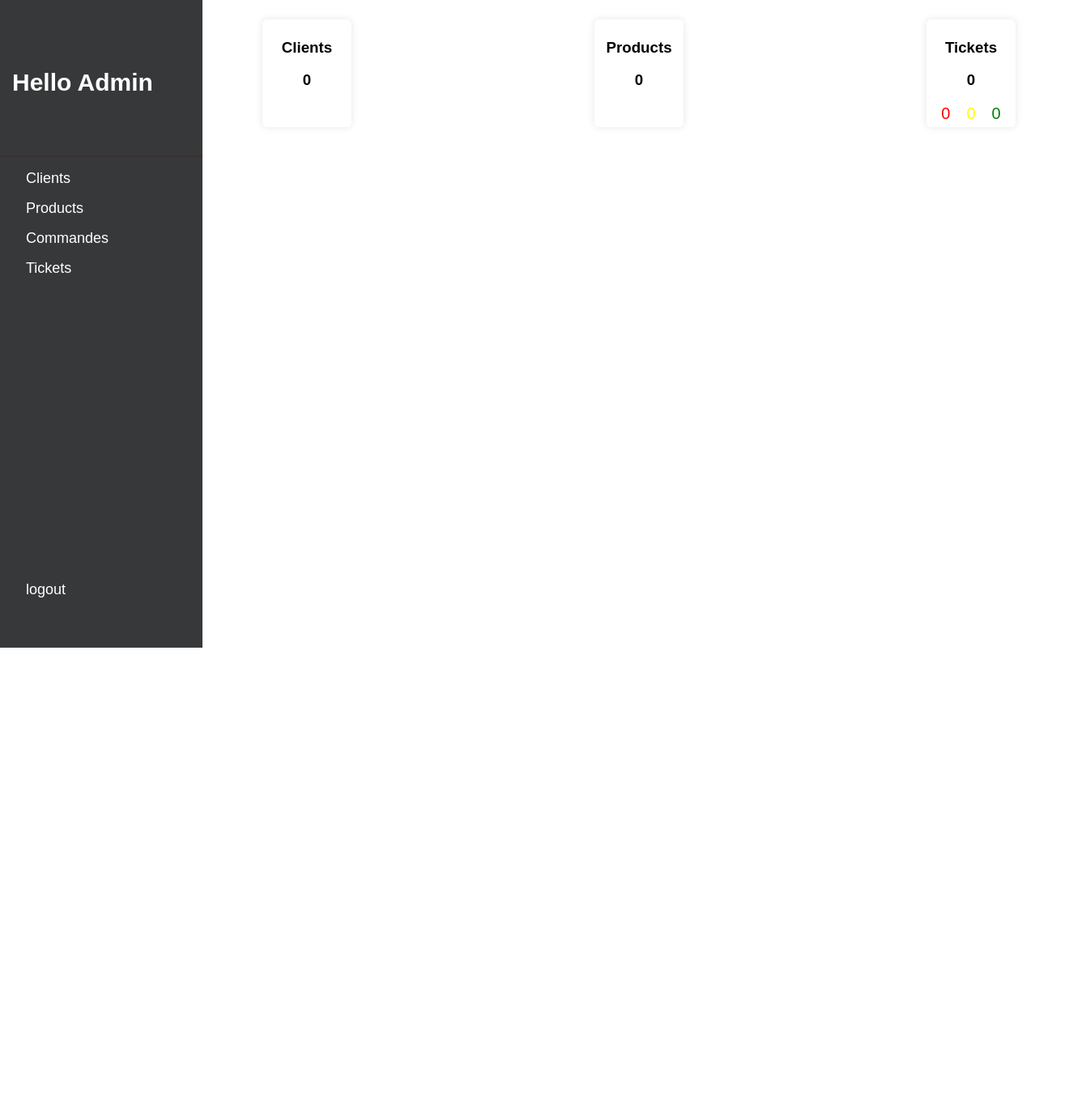
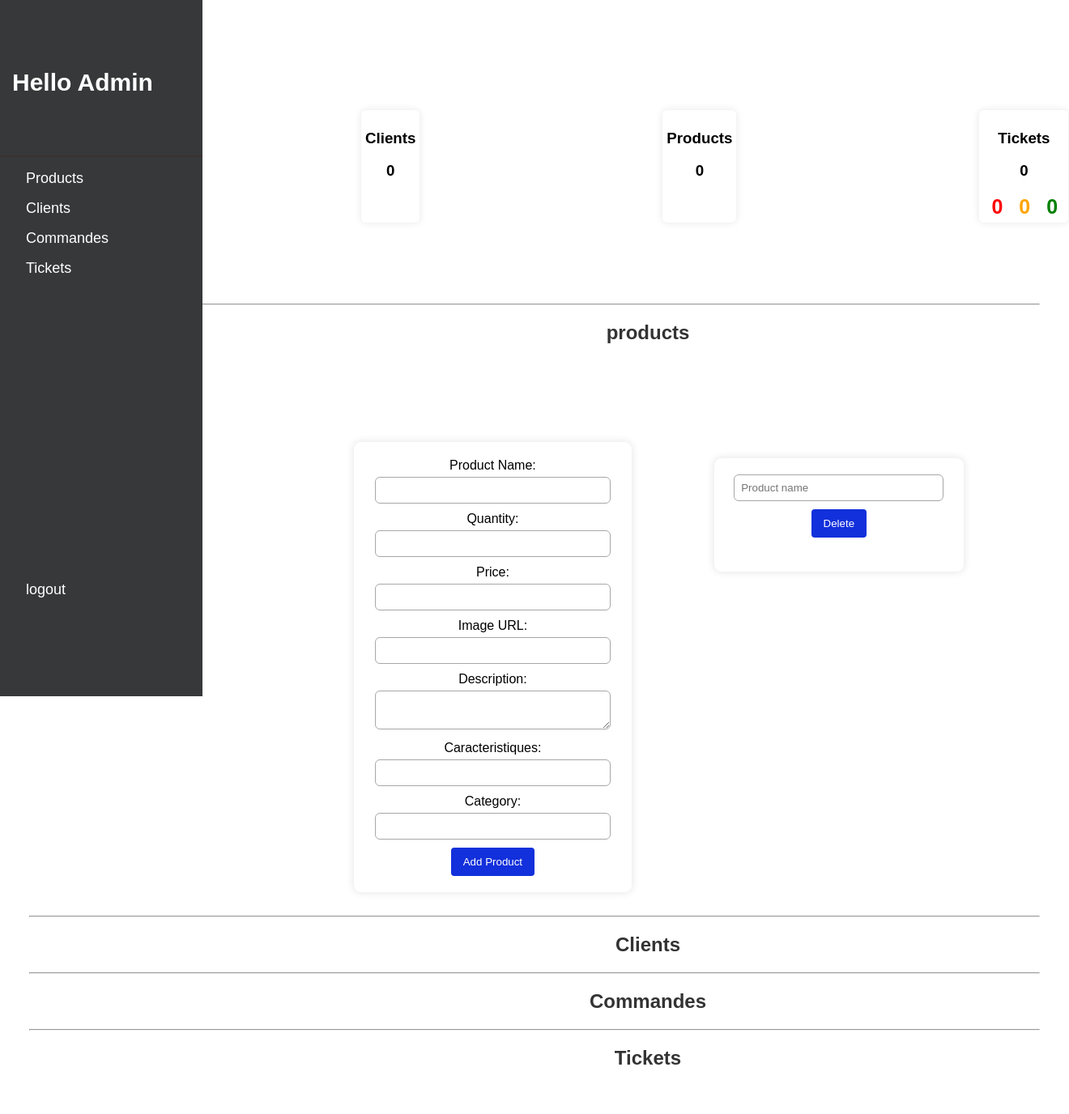
Before and after one commit to Zakaria12e/Ecom-website, a PHP site: page /admin.php in a window 1320 px wide. Shown: the whole page at 81% size. Before the commit the page ends 800 px from the top, so only its background shows below. Run offline with PHP 8.4, Linux system fonts and the light colour scheme; the visitor is signed in with stand-in values (Sample User, id 1); data that the repository does not hold is empty.

Commit message:
add admin/producrts

```diff
--- a/admin.css
+++ b/admin.css
@@ -2,6 +2,9 @@ body {
     font-family: Arial, sans-serif;
 
 }
+html{
+    scroll-behavior: smooth;
+  }
 
 .sidebar {
     height: 100%;
@@ -56,5 +59,93 @@ body {
 }
 .tickets{
     padding: 10px;
-    font-size: 20px;
+    font-size: 25px;
+    font-weight: 700;
 }
+body {
+    font-family: Arial, sans-serif;
+    margin: 0;
+    padding: 20px;
+}
+
+#product-interface {
+    max-width: 400px;
+    margin-left: 400px;
+    margin-top: 100px;
+    display: flex;
+}
+
+h1, h2 {
+    color: #333;
+}
+
+form {
+    margin-bottom: 20px;
+}
+
+label {
+    display: block;
+    margin-bottom: 5px;
+}
+
+input, textarea {
+    width: 90%;
+    padding: 8px;
+    margin-bottom: 10px;
+    border: 1px solid #a7a7a7;
+    border-radius: 6px;
+}
+
+button {
+    background-color: #1230db;
+    color: white;
+    padding: 10px 15px;
+    border: none;
+    border-radius: 4px;
+    cursor: pointer;
+}
+
+button:hover {
+    background-color: #566dee;
+}
+.confirmationmsg{
+    border: 1px solid green;
+    color: darkgreen;
+    padding: 6px;
+    border-radius: 6px;
+    background-color:rgb(145, 228, 145);
+    text-align: center;
+
+
+    }
+    .title{
+        margin-left: 280px;
+    }
+  #dashboard{
+    display: flex;
+
+     margin:100px 110px;
+  }
+  .hide-message {
+    display: none;
+ }
+ #delete_container{
+    height: 100px;
+    margin-left: 100px;
+    margin-top: 120px;
+    border: 1px solid #f3f3f3;
+    padding: 20px;
+    border-radius: 10px;
+    box-shadow: 0 0 10px rgba(0, 0, 0, 0.1);
+
+ }
+ #products{
+    display: flex;
+ }
+
+ .addProduct_Form{
+    border: 1px solid #f3f3f3;
+    padding: 20px;
+    border-radius: 10px;
+    box-shadow: 0 0 10px rgba(0, 0, 0, 0.1);
+ }
--- a/admin.php
+++ b/admin.php
@@ -23,10 +23,10 @@ else{
     </div>
     <hr style="border:1px solid; background-color:#8a7b6d; border-color:#3B3131;">
 
-    <a class="links" href="#" onclick="loadContent('#clients')"> Clients</a>
-    <a class="links" href="#" onclick="loadContent('#products')"> Products</a>
-    <a class="links" href="#" onclick="loadContent('#commandes')"> Commandes</a>
-    <a class="links" href="#" onclick="loadContent('#Tickets')"> Tickets</a>
+    <a class="links" href="#products"> Products</a>
+    <a class="links" href="#clients"> Clients</a>
+    <a class="links" href="#commandes"> Commandes</a>
+    <a class="links" href="#Tickets"> Tickets</a>
     <a id="logout" class="links" href="logout.php">logout</a>
 
 </div>
@@ -36,7 +36,7 @@ else{
 
 <div id="main">
 
-  <section style="display: flex;">
+  <section  id="dashboard">
    <?php
 
    include('config.php');
@@ -69,7 +69,7 @@ else{
      // number of tickts en cours
      $en_cours_query = "SELECT COUNT(*) AS tickets_en_cours FROM tickets WHERE status = 'en cours'";
      $tickets_en_cours = mysqli_query($con, $en_cours_query);
-     //number of tickts termine
+     //number of tickets termine
      $termine_query = "SELECT COUNT(*) AS tickets_termine FROM tickets WHERE status = 'termine'";
      $tickets_termine = mysqli_query($con, $termine_query);
 
@@ -83,12 +83,12 @@ else{
         echo'<span id="tickets_container">';
         if ( $tickets_en_attente) {
             $row = mysqli_fetch_assoc($tickets_en_attente);
-            echo '<span class="tickets"  style="color:red;">'. $row['tickets_en_attente'].'</span>';
+            echo '<span class="tickets" style="color:red;">'. $row['tickets_en_attente'].'</span>';
         }
 
         if ($tickets_en_cours) {
             $row = mysqli_fetch_assoc($tickets_en_cours);
-            echo '<span class="tickets" style="color:yellow;">'. $row['tickets_en_cours'].'</span>';
+            echo '<span class="tickets" style="color:orange;">'. $row['tickets_en_cours'].'</span>';
         }
 
         if ($tickets_termine) {
@@ -107,25 +107,118 @@ else{
   </section>
 
 
-    <section id="clients" style="display:none;">
-        <h2>Clients</h2>
-    </section>
-    <section id="products" style="display:none;">
-        <h2>Products</h2>
-    </section>
-    <section id="commandes" style="display:none;">
-        <h2>Commandes</h2>
+<hr>
+
+     <h2 class="title">products</h2>
+    <section id="products">
+
+    <?php
+    require_once 'config.php';
+    $confirmationMessage = "";
+
+if ( isset($_POST['add_product'])) {
+
+    $product_name = $_POST['product_name'];
+    $quantity = $_POST['quantity'];
+    $price = $_POST['price'];
+    $image = $_POST['image'];
+    $description = $_POST['description'];
+    $caracteristiques = $_POST['caracteristiques'];
+    $category = $_POST['category'];
+
+    $Insertquery = "INSERT INTO products (product_name, quantity, price, image, description, caracteristiques, category) VALUES ('$product_name', $quantity, $price, '$image', '$description', '$caracteristiques', '$category')";
+    $result = mysqli_query($con, $Insertquery);
+     if ($result) {
+
+        $confirmationMessage = "Le produit a été inserer avec succès";
+
+        }
+
+}
+?>     <?php if (!empty($confirmationMessage)) : ?>
+           <div id="addproduct" class="confirmationmsg"><?php echo $confirmationMessage; ?></div>
+        <?php endif; ?>
+        <div id="product-interface">
+
+
+
+
+
+        <form class="addProduct_Form" action="admin.php"  method="post">
+            <label for="product_name">Product Name:</label>
+            <input type="text" name="product_name" required>
+
+            <label for="quantity">Quantity:</label>
+            <input type="number" name="quantity" required>
+
+            <label for="price">Price:</label>
+            <input type="number" name="price" required>
+
+            <label for="image">Image URL:</label>
+            <input type="text" name="image" required>
+
+            <label for="description">Description:</label>
+            <textarea name="description" required></textarea>
+
+            <label for="caracteristiques">Caracteristiques:</label>
+            <input type="text" name="caracteristiques" required>
+
+            <label for="category">Category:</label>
+            <input type="text" name="category" required>
+
+            <button type="submit" name="add_product">Add Product</button>
+        </form>
+    </div>
+
+    <div id="delete_container">
+
+      <?php
+    require_once 'config.php';
+    $dropMsg ="";
+    if(isset($_POST['deletebtn']))
+    {
+        //delete product
+        $product = $_POST['product_name'];
+      $query = "DELETE FROM products WHERE product_name = '$product'";
+      $result = mysqli_query($con, $query);
+      if($result)
+      {
+          $dropMsg = "'$product' deleted successfully.";
+      }
+    }
+
+      ?>
+         <?php if (!empty($dropMsg)) : ?>
+        <div id="deleteproduct" class="confirmationmsg"><?php echo $dropMsg ; ?></div>
+        <?php endif; ?>
+
+       <form method="post" action= "admin.php">
+            <input type="text" name="product_name" placeholder="Product name" required>
+            <button type="submit" name="deletebtn">Delete</button>
+        </form>
+    </div>
 
     </section>
+ <hr>
+    <section id="clients">
+        <h2 class="title">Clients</h2>
+    </section>
 
-    <section id="Tickets" style="display:none;">
-        <h2>Tickets</h2>
+<hr>
+    <section id="commandes">
+        <h2 class="title">Commandes</h2>
+
+    </section>
+<hr>
+    <section id="Tickets">
+        <h2 class="title">Tickets</h2>
 
     </section>
 
 
 
 </div>
+
 <script src="script.js"></script>
 </body>
 </html>
--- a/script.js
+++ b/script.js
@@ -2,12 +2,12 @@
  //support et authentification msgs
   let errmsg = document.getElementById('errMessage');
   let confmsg = document.getElementById('confMessage');
-  setTimeout(function() { errmsg.classList.add('hide-message');} , 3000);
-  setTimeout(function() { confmsg.classList.add('hide-message');} , 3000);
+  setTimeout(function() { errmsg.classList.add('hide-message');} , 2000);
+  setTimeout(function() { confmsg.classList.add('hide-message');} , 2000);
 
   //login msgs
   let errlogin1 = document.getElementById('errMessage1');
-  setTimeout(function() { errlogin1.classList.add('hide-message');} , 3000);
+  setTimeout(function() { errlogin1.classList.add('hide-message');} ,3000);
   let errlogin2 = document.getElementById('errMessage2');
   setTimeout(function() { errlogin2.classList.add('hide-message');} , 3000);
 
@@ -17,6 +17,14 @@
      setTimeout(function() { signuperr.classList.add('hide-message');} , 3000);
      setTimeout(function() { signupconf.classList.add('hide-message');} , 3000);
 
+      //add product msg
+
+      let addProductconf = document.getElementById('addproduct');
+      setTimeout(function() { addProductconf.classList.add('hide-message');} , 2000);
+       //delete product msg
+
+       let deleteProductconf = document.getElementById('deleteproduct');
+       setTimeout(function() { addProductconf.classList.add('hide-message');} , 2000);
 
   //search bar
   function searchProducts() {
@@ -44,18 +52,3 @@
    var noProductMessage = document.querySelector('.no-product-message');
    noProductMessage.style.display = foundProduct ? 'none' : 'block';
 }
-
-//admin page
-function loadContent(contentId) {
-
-    var contentSections = document.querySelectorAll('#main > section');
-    contentSections.forEach(function (section) {
-        section.style.display = 'none';
-    });
-
-
-    var selectedSection = document.querySelector(contentId);
-    if (selectedSection) {
-        selectedSection.style.display = 'block';
-    }
-}
--- a/support.php
+++ b/support.php
@@ -24,7 +24,6 @@ if(isset($_POST['submit'])){
     else{
          $query = "INSERT INTO tickets (name, email, message) VALUES ('$name', '$email', '$message')";
 
-       // Execution de la requete
         $result = mysqli_query($con, $query);
 
         if ($result) {
```
